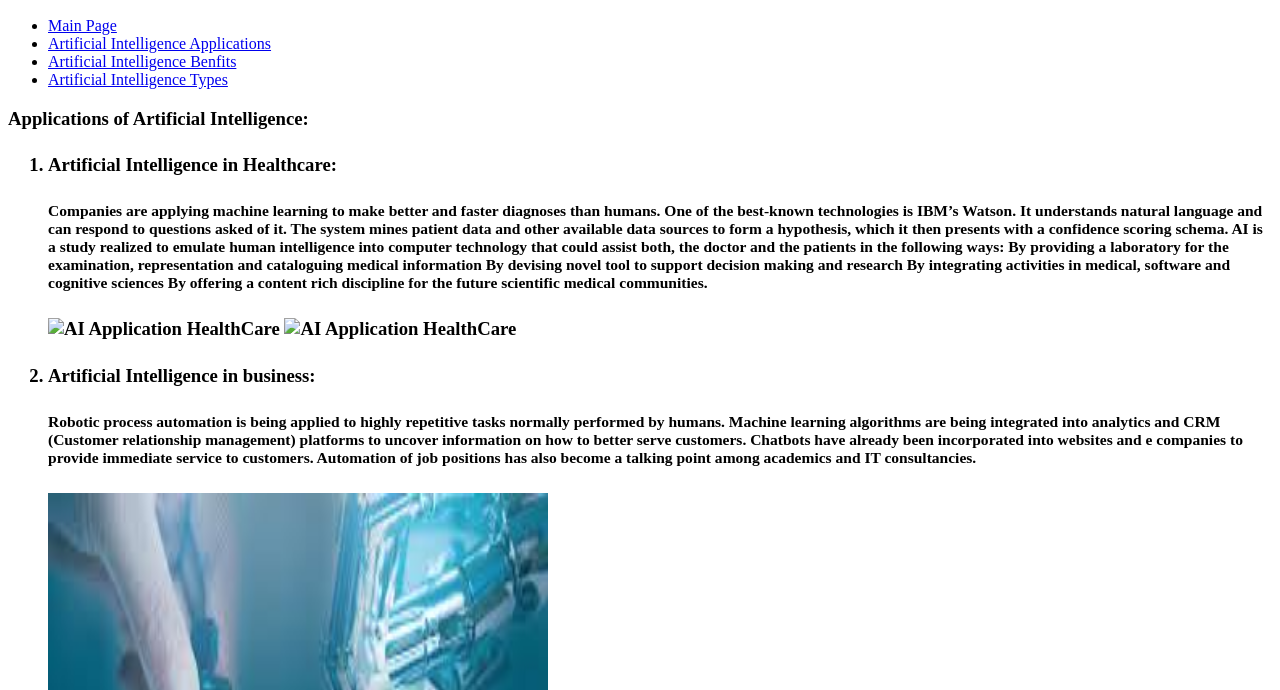
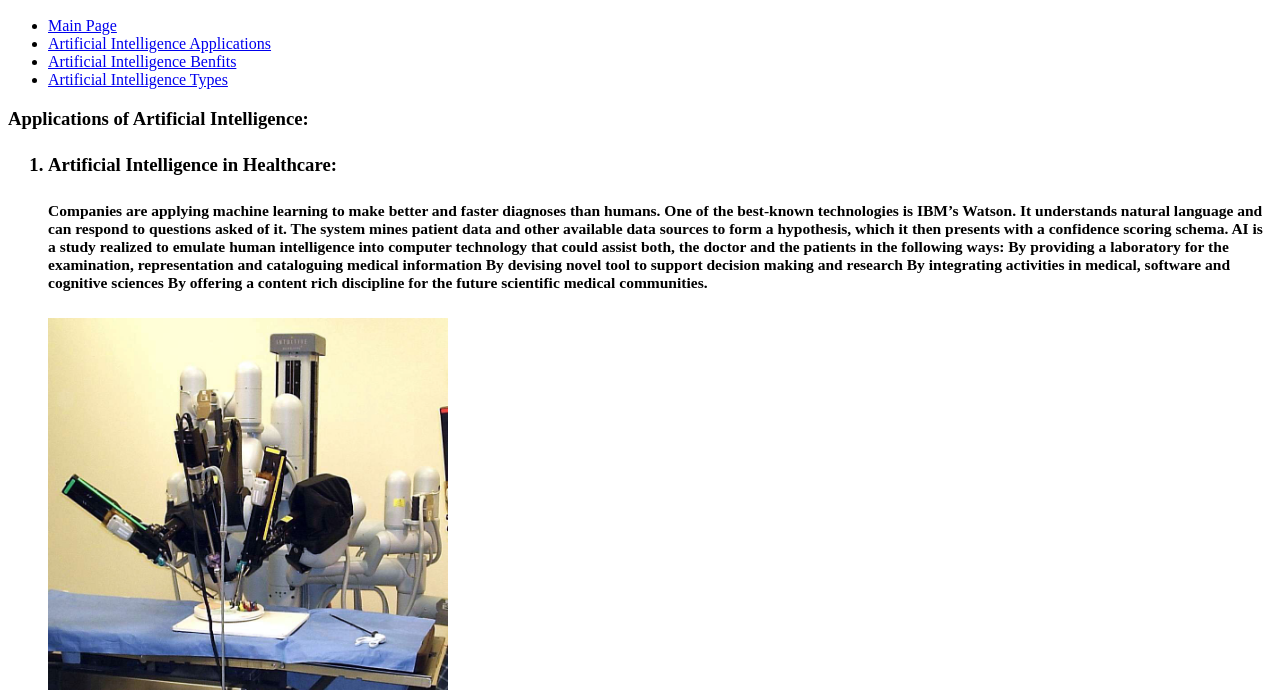
Before and after one commit to omarsaber2001/ECE001, a plain HTML site: page Artificial Intelligence Applications.html in a window 1280 px wide. Shown: the part 110-800 px from the top of the page. Drawn offline with Linux system fonts and the light colour scheme.

Commit message:
Update Artificial Intelligence Applications.html

```diff
--- a/Artificial Intelligence Applications.html
+++ b/Artificial Intelligence Applications.html
@@ -21,8 +21,8 @@
 				By integrating activities in medical, software and cognitive sciences
 				By offering a content rich discipline for the future scientific medical communities.</h5>
 
-              <img src="images/AI Application HealthCare1.jpg" alt="AI Application HealthCare" style="width:400px;height:600px;">
-              <img src="images/AI Application.jpg" alt="AI Application HealthCare" style="width:400px;height:600px;">
+              <img src="AI Application HealthCare1.jpg" alt="AI Application HealthCare" style="width:400px;height:600px;">
+              <img src="AI Application.jpg" alt="AI Application HealthCare" style="width:400px;height:600px;">
 
 			</li>
 
```
